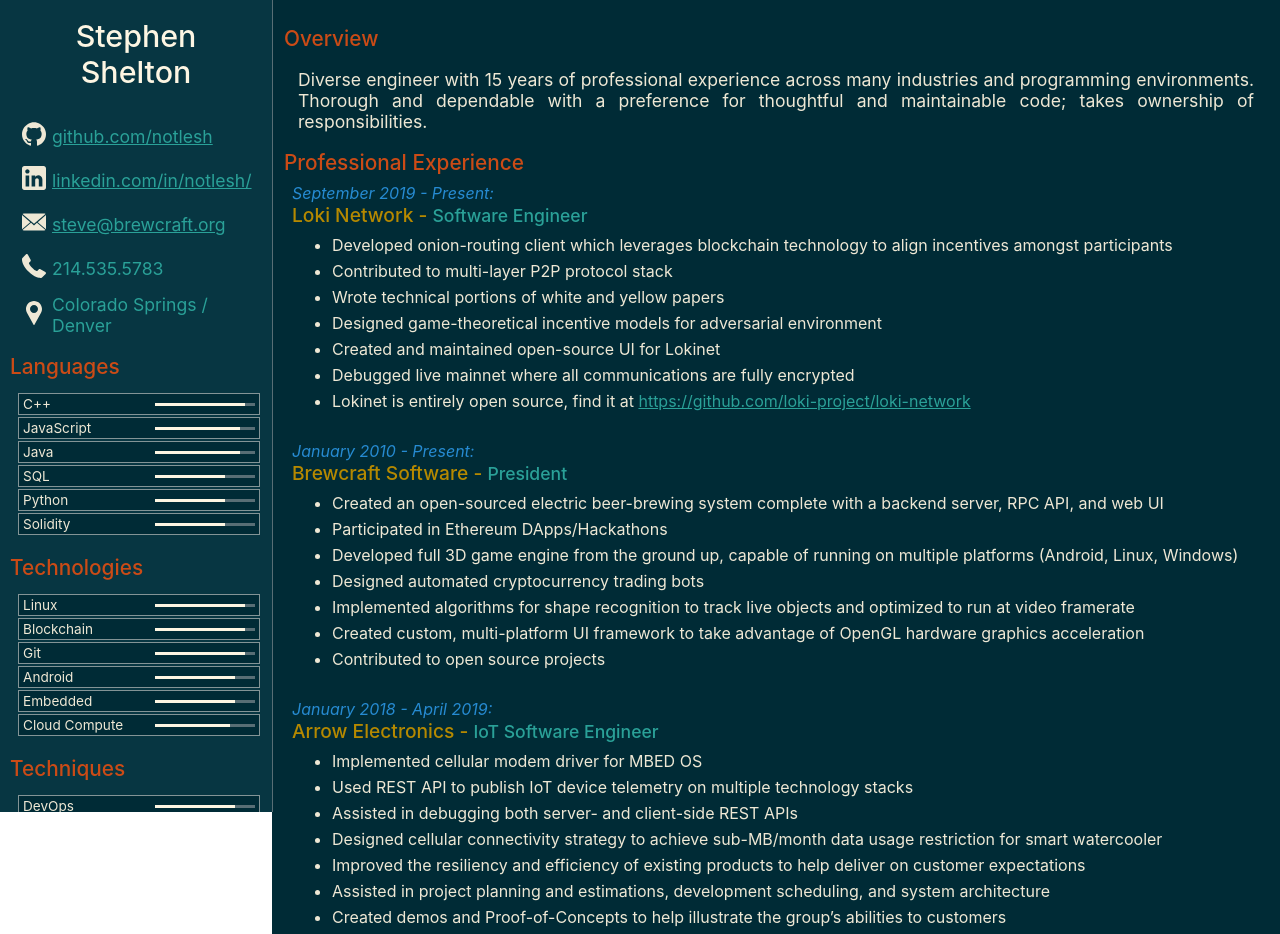
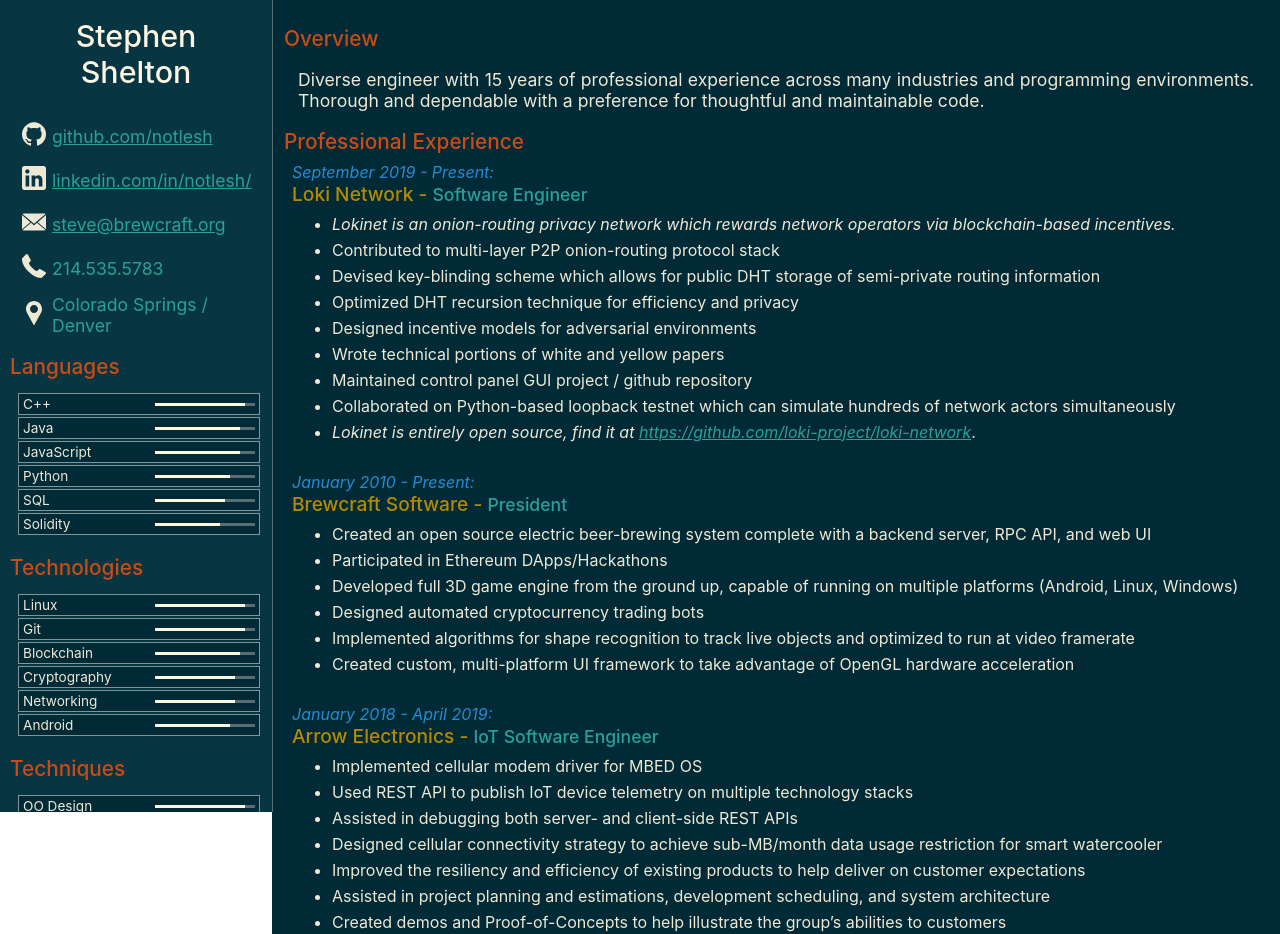
Before and after one commit to notlesh/stephen-shelton-resume, a React (Create React App) app: page / in a window 1280 px wide. Shown: the top 934 px of the page. Built offline with nearby package versions, Linux system fonts and the light colour scheme.

Commit message:
Tweak experience WRT Lokinet

```diff
--- a/src/data.js
+++ b/src/data.js
@@ -14,32 +14,32 @@
     link: "https://github.com/notlesh",
     short: "github.com/notlesh",
   },
-  description: "Diverse engineer with 15 years of professional experience across many industries and programming environments. Thorough and dependable with a preference for thoughtful and maintainable code; takes ownership of responsibilities.",
+  description: "Diverse engineer with 15 years of professional experience across many industries and programming environments. Thorough and dependable with a preference for thoughtful and maintainable code.",
   languages: [
     {name: "C++", strength: 0.9, },
+    {name: "Java", strength: 0.85, },
     {name: "JavaScript", strength: 0.85, },
-    {name: "Java", strength: 0.85, },
+    {name: "Python", strength: 0.75, },
     {name: "SQL", strength: 0.7, },
-    {name: "Python", strength: 0.7, },
-    {name: "Solidity", strength: 0.7, },
+    {name: "Solidity", strength: 0.65, },
   ],
   technologies: [
     {name: "Linux", strength: 0.9, },
-    {name: "Blockchain", strength: 0.9, },
     {name: "Git", strength: 0.9, },
-    {name: "Android", strength: 0.8, },
-    {name: "Embedded", strength: 0.8, },
-    {name: "Cloud Compute", strength: 0.75, },
+    {name: "Blockchain", strength: 0.85, },
+    {name: "Cryptography", strength: 0.8, },
+    {name: "Networking", strength: 0.8, },
+    {name: "Android", strength: 0.75, },
+    // {name: "Cloud Compute", strength: 0.75, },
   ],
   techniques: [
-    {name: "DevOps", strength: 0.8, },
-    {name: "Testing", strength: 0.8, },
+    {name: "OO Design", strength: 0.9, },
     {name: "Multithreading", strength: 0.9, },
-    {name: "REST", strength: 0.8, },
-    {name: "Agile", strength: 0.75, },
+    {name: "Documentation", strength: 0.9, },
+    {name: "Optimization", strength: 0.9, },
     {name: "Debugging", strength: 0.9, },
-    {name: "Optimization", strength: 0.9, },
-    {name: "Mentoring", strength: 0.8, },
+    {name: "Test Cases", strength: 0.85, },
+    {name: "APIs/REST", strength: 0.75, },
   ],
   roles: [
     { start: "September 2019",
@@ -47,13 +47,15 @@
       org: "Loki Network",
       title: "Software Engineer",
       points: [
-        "Developed onion-routing client which leverages blockchain technology to align incentives amongst participants",
-        "Contributed to multi-layer P2P protocol stack",
+        "<i>Lokinet is an onion-routing privacy network which rewards network operators via blockchain-based incentives.</i>",
+        "Contributed to multi-layer P2P onion-routing protocol stack",
+        "Devised key-blinding scheme which allows for public DHT storage of semi-private routing information",
+        "Optimized DHT recursion technique for efficiency and privacy",
+        "Designed incentive models for adversarial environments",
         "Wrote technical portions of white and yellow papers",
-        "Designed game-theoretical incentive models for adversarial environment",
-        "Created and maintained open-source UI for Lokinet",
-        "Debugged live mainnet where all communications are fully encrypted",
-        "Lokinet is entirely open source, find it at <a href='https://github.com/loki-project/loki-network'>https://github.com/loki-project/loki-network</a>",
+        "Maintained control panel GUI project / github repository",
+        "Collaborated on Python-based loopback testnet which can simulate hundreds of network actors simultaneously",
+        "<i>Lokinet is entirely open source, find it at <a href='https://github.com/loki-project/loki-network'>https://github.com/loki-project/loki-network</a></i>.",
       ],
     },
     { start: "January 2010",
@@ -61,13 +63,12 @@
       org: "Brewcraft Software",
       title: "President",
       points: [
-        "Created an open-sourced electric beer-brewing system complete with a backend server, RPC API, and web UI",
+        "Created an open source electric beer-brewing system complete with a backend server, RPC API, and web UI",
         "Participated in Ethereum DApps/Hackathons",
         "Developed full 3D game engine from the ground up, capable of running on multiple platforms (Android, Linux, Windows)",
         "Designed automated cryptocurrency trading bots",
         "Implemented algorithms for shape recognition to track live objects and optimized to run at video framerate",
-        "Created custom, multi-platform UI framework to take advantage of OpenGL hardware graphics acceleration",
-        "Contributed to open source projects",
+        "Created custom, multi-platform UI framework to take advantage of OpenGL hardware acceleration",
       ],
     },
     { start: "January 2018",
```
